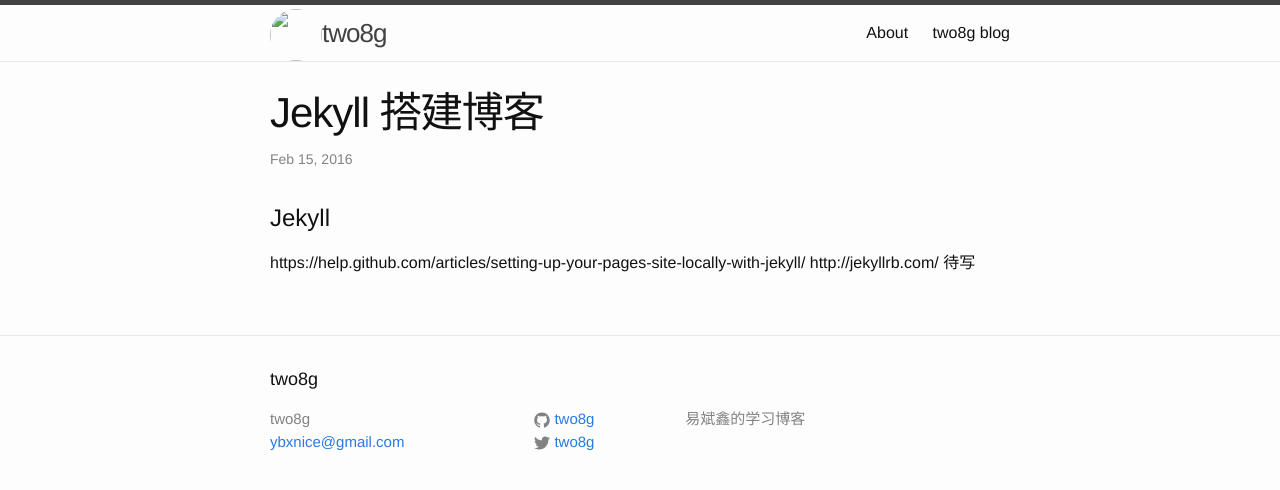
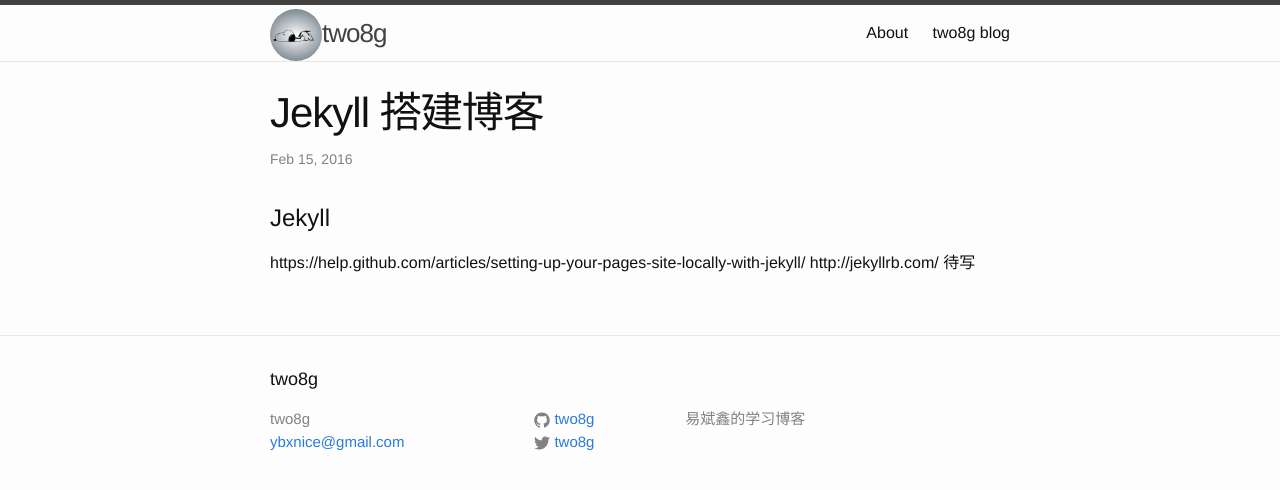
Before and after one commit to two8g/two8g.github.io, a Jekyll site: the page built from _posts/2016-02-15-Jekyll_搭建博客.md, in a window 1280 px wide. Shown: the top 490 px of the page. Built offline with Jekyll 4.4.1, drawn with Linux system fonts in a browser that asks for light colours.

Commit message:
fix 头像

```diff
--- a/_includes/header.html
+++ b/_includes/header.html
@@ -3,7 +3,7 @@
 	<div class="wrapper">
 
 		<a class="site-title" href="{{ site.baseurl }}/">
-			<img style="height: 2em;width:2em;border-radius: 500rem" src="../images/two8g_300x300.jpg">
+			<img style="height: 2em;width:2em;border-radius: 500rem" src="/images/two8g_300x300.jpg">
 		</a>
 		<a class="site-title" href="{{ site.baseurl }}/">{{ site.title }}</a>
 
```
